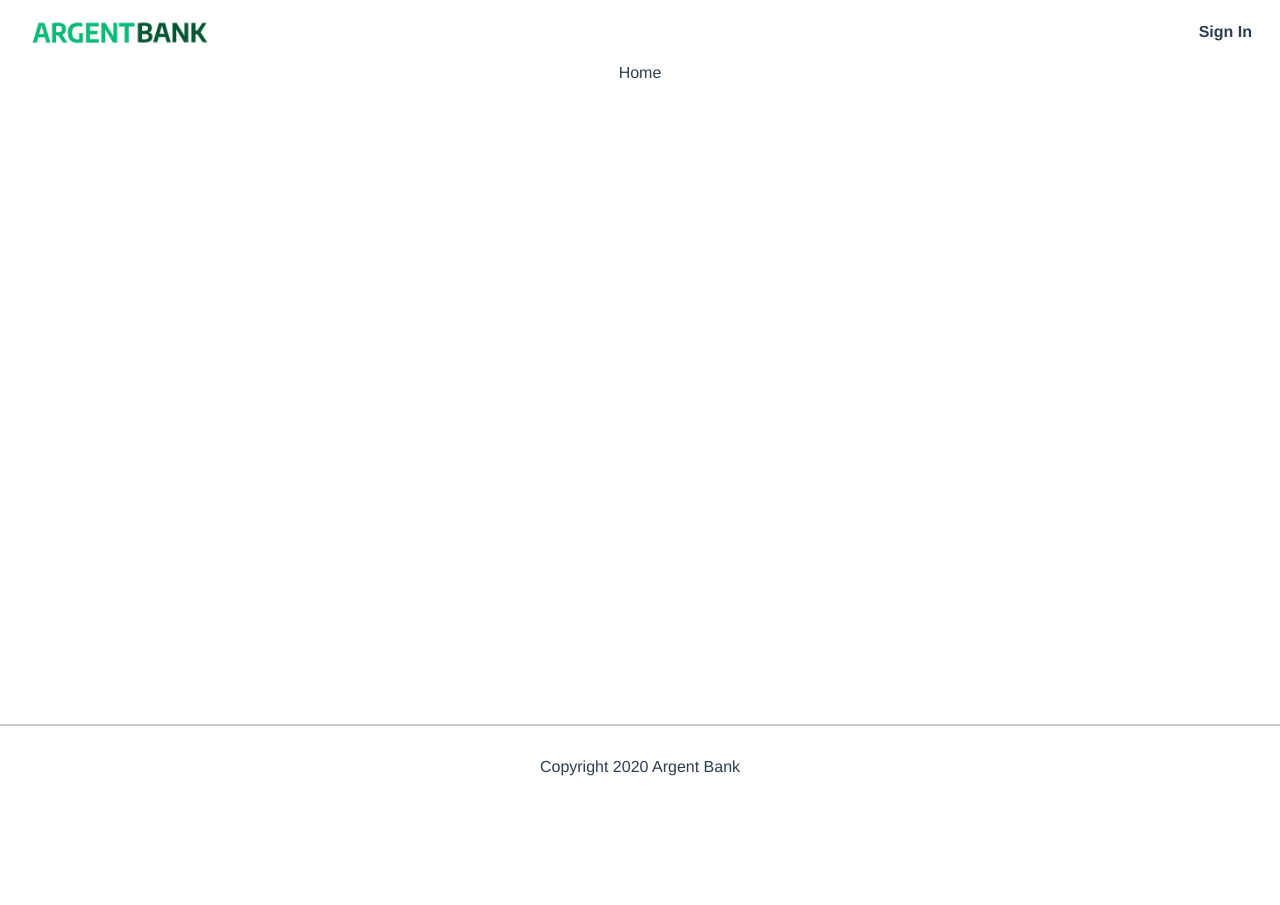
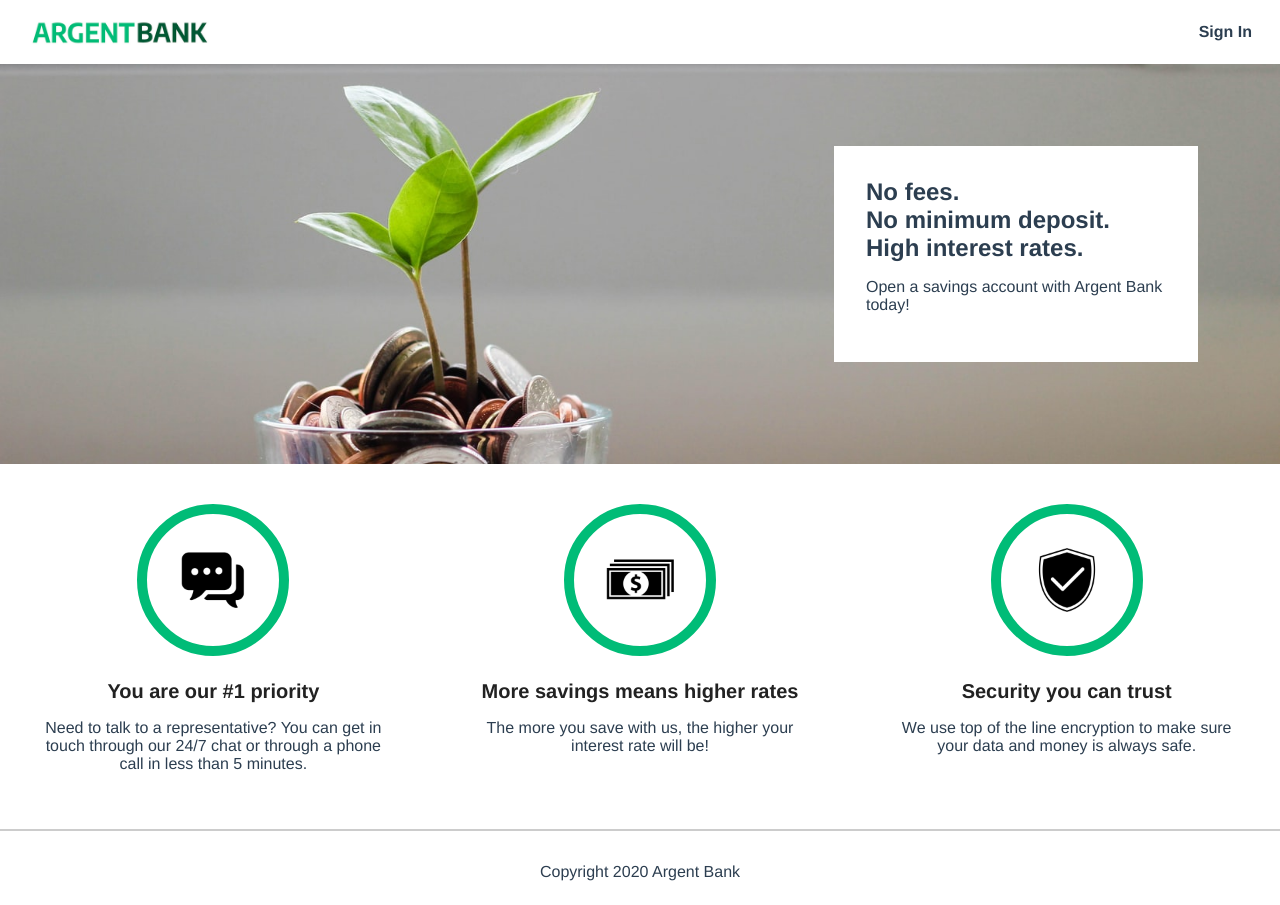
Before and after one commit to jbbrejon/openclassrooms-da-p13, a React (Vite) app: page / in a window 1280 px wide. Before the commit the page ends 800 px from the top, so only its background shows below. Built offline with nearby package versions, Linux system fonts and the light colour scheme; a web font is replaced by a local one.

Commit message:
:sparkles: Update Home component

```diff
--- a/src/pages/Home/index.jsx
+++ b/src/pages/Home/index.jsx
@@ -1,3 +1,7 @@
+// Import components
+import Hero from '../../components/Hero'
+import Features from '../../components/Features'
+
 // Import css module
 import styles from './home.module.css'
 
@@ -6,7 +10,10 @@ function Home() {
 
     return (
         <>
-            <main>Home</main>
+            <main>
+                <Hero></Hero>
+                <Features></Features>
+            </main>
         </>
     )
 
```
